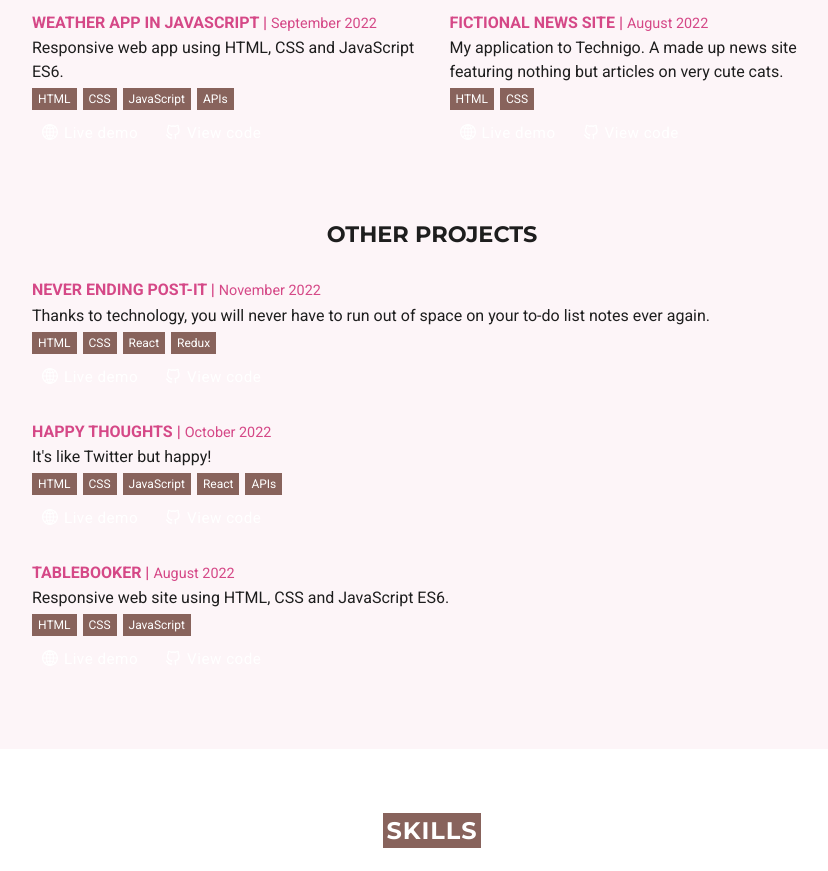
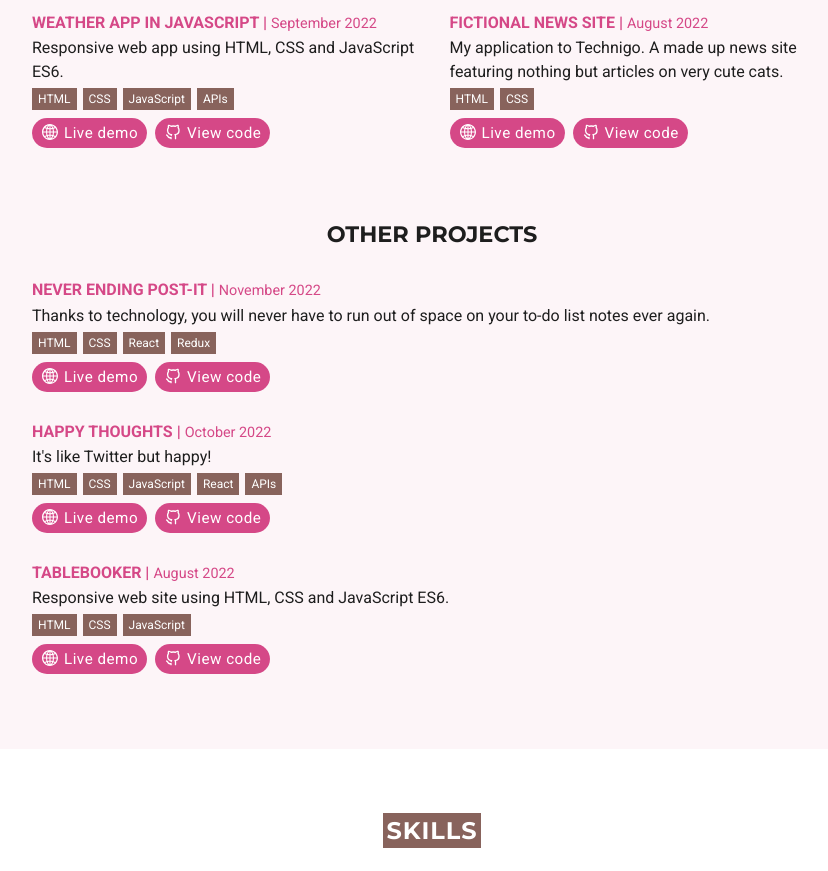
Before and after one commit to Technigo/project-react-portfolio, a React (Create React App) app: page / in a window 1280 px wide. Shown: the part 1638-2509 px from the top of the page, without its empty margins (208-1036 px from the left). Built offline with nearby package versions, Linux system fonts and the light colour scheme.

Commit message:
Change hover effect

```diff
--- a/src/components/Project.js
+++ b/src/components/Project.js
@@ -1,3 +1,5 @@
+/* eslint-disable react/jsx-closing-tag-location */
+
 import React from 'react'
 import styled from 'styled-components/macro'
 import Pill from './Pill'
@@ -19,19 +21,16 @@ const ProjectImage = styled.img`
   transition: all 300ms ease-out;
 `
 
-const ProjectCard = styled.article`
+const ProjectHeader = styled.header`
+  height: 200px;
+  position: relative;
+  overflow: hidden;
   &:hover ${ProjectNameWrapper} {
     opacity: 0;
   }
   &:hover ${ProjectImage} {
     transform: scale(1.05);
   }
-`
-
-const ProjectHeader = styled.header`
-  height: 200px;
-  position: relative;
-  overflow: hidden;
 `
 
 const ProjectName = styled.h2`
@@ -81,9 +80,10 @@ const ProjectTag = styled.span`
 
 const Project = ({ title, name, description, tags, date, image, liveurl, featured, githuburl }) => {
   return (
-    <ProjectCard>
+    <article>
       <a href={liveurl} target="_blank" rel="noreferrer" style={{ color: 'var(--black)', textDecoration: 'none' }}>
-        {featured && (
+        {featured
+        && <>
           <ProjectHeader>
             <ProjectImage src={image} />
             <ProjectNameWrapper>
@@ -92,10 +92,16 @@ const Project = ({ title, name, description, tags, date, image, liveurl, feature
               </ProjectName>
             </ProjectNameWrapper>
           </ProjectHeader>
+          <ProjectTitle>
+            {title} | <span style={{ fontWeight: '400', textTransform: 'none', marginRight: '2px', fontSize: '0.9rem' }}>{date}</span>
+          </ProjectTitle>
+        </>}
+
+        {!featured && (
+          <ProjectTitle>
+            {name} | <span style={{ fontWeight: '400', textTransform: 'none', marginRight: '2px', fontSize: '0.9rem' }}>{date}</span>
+          </ProjectTitle>
         )}
-        <ProjectTitle>
-          {title} | <span style={{ fontWeight: '400', textTransform: 'none', marginRight: '2px', fontSize: '0.9rem' }}>{date}</span>
-        </ProjectTitle>
 
         <ProjectDescription>
           {description}
@@ -109,8 +115,7 @@ const Project = ({ title, name, description, tags, date, image, liveurl, feature
         <Pill variant="web" href={liveurl} />
         <Pill variant="github" href={githuburl} />
       </div>
-
-    </ProjectCard>
+    </article>
   )
 }
 export default Project
--- a/src/components/Projects.js
+++ b/src/components/Projects.js
@@ -40,7 +40,8 @@ const Projects = () => {
         {projectData.filter((project) => !project.featured).map((project) => (
           <Project
             key={project.name}
-            title={project.name}
+            name={project.name}
+            title={project.title}
             description={project.description}
             tags={project.tags}
             date={project.date}
--- a/src/index.css
+++ b/src/index.css
@@ -59,7 +59,7 @@ table {
     --sectionbg: #fdf5f8;
 		--sectionbg2: #ffffff;
     --accent: #d54887;
-		--projectlink: #d54887;
+		--projectpill: #d54887;
 }
 
 body {
```
